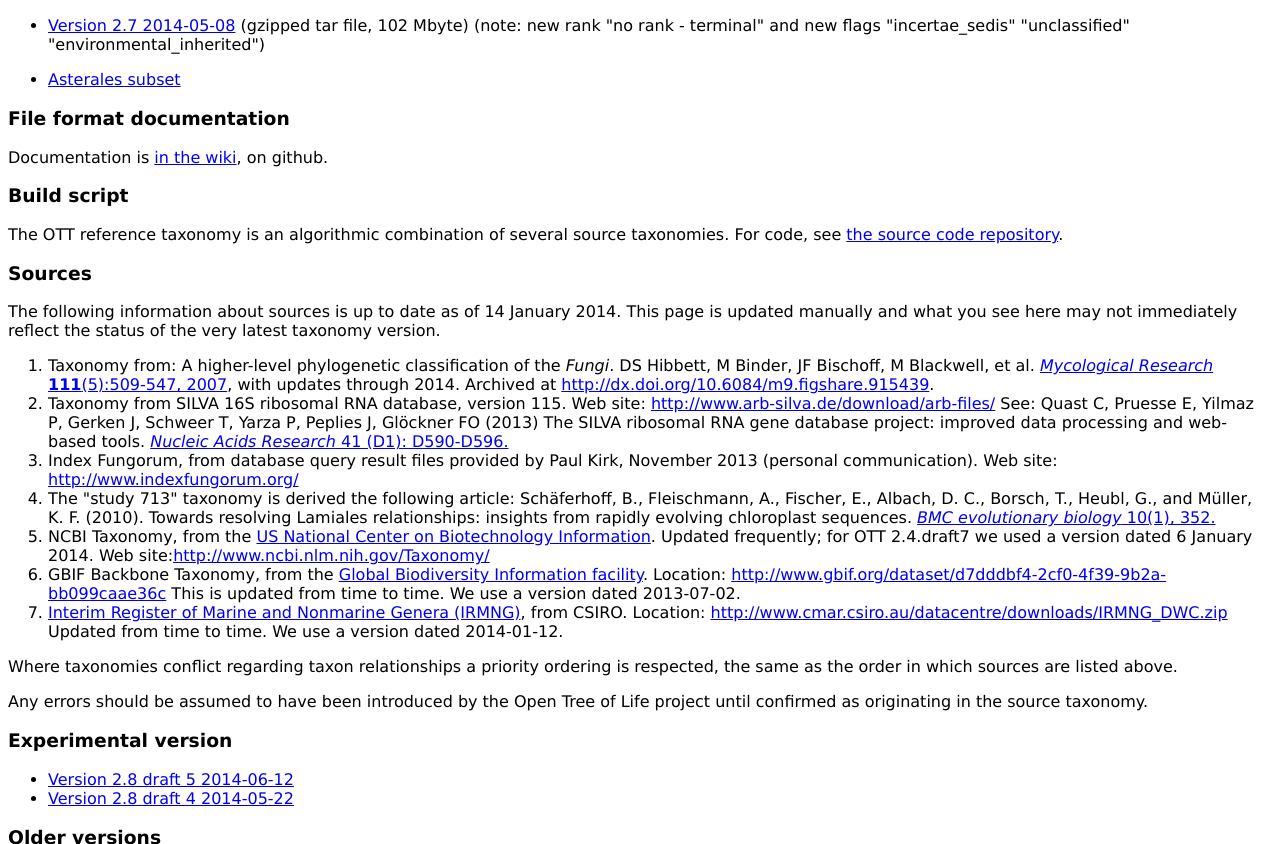
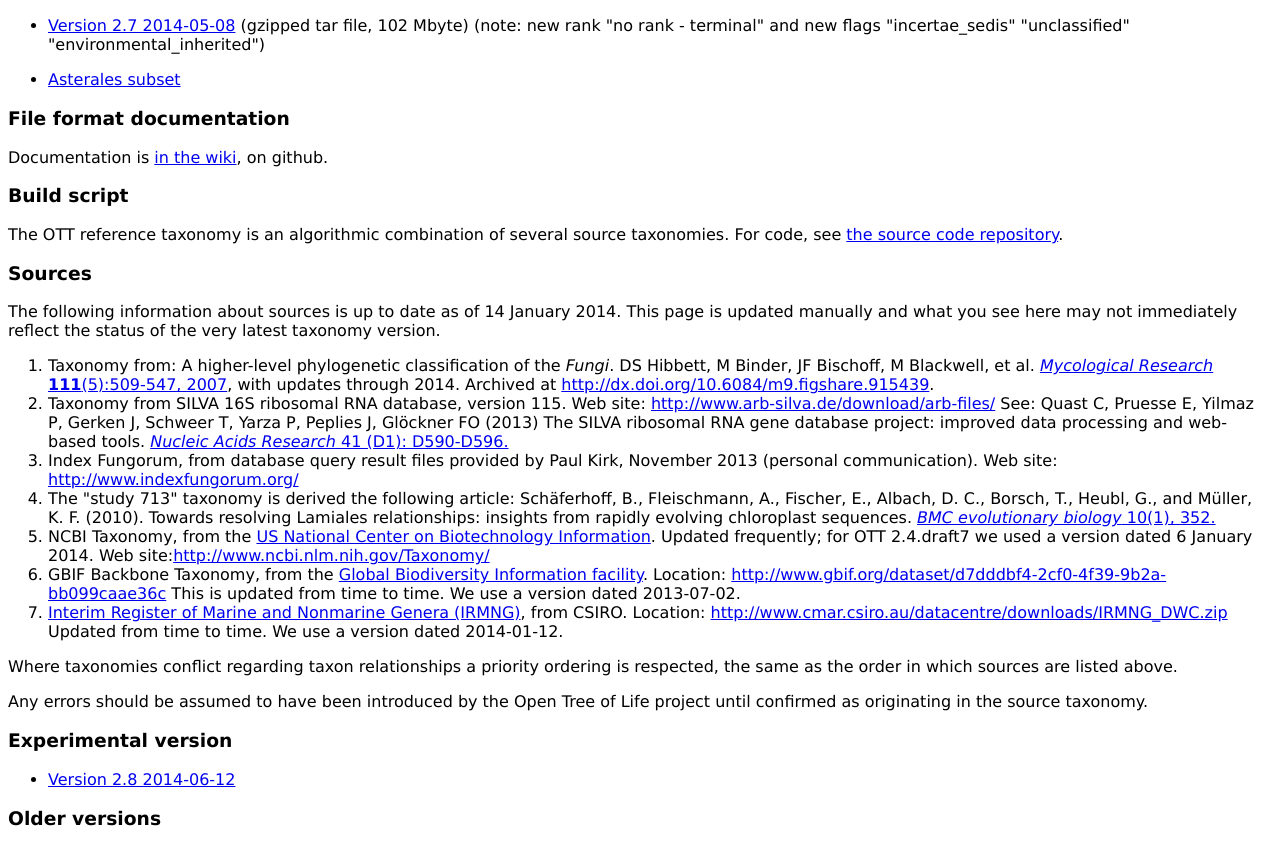
Before and after one commit to OpenTreeOfLife/germinator, a plain HTML site: page files.opentreeoflife.org/ott/index.html in a window 1280 px wide. Shown: the part 91-935 px from the top of the page. Drawn offline with Linux system fonts and the light colour scheme.

Commit message:
Patch taxomachine plugin install and remove draft designation for OTT 2.8

```diff
--- a/files.opentreeoflife.org/ott/index.html
+++ b/files.opentreeoflife.org/ott/index.html
@@ -123,10 +123,7 @@
 
 <ul>
   <li>
-      <a href="ott2.8draft5.tgz">Version 2.8 draft 5 2014-06-12</a>
-  </li>
-  <li>
-      <a href="ott2.8draft4.tgz">Version 2.8 draft 4 2014-05-22</a>
+      <a href="ott2.8.tgz">Version 2.8 2014-06-12</a>
   </li>
 </ul>
 
```
Also changed, not shown: 1 other file.
